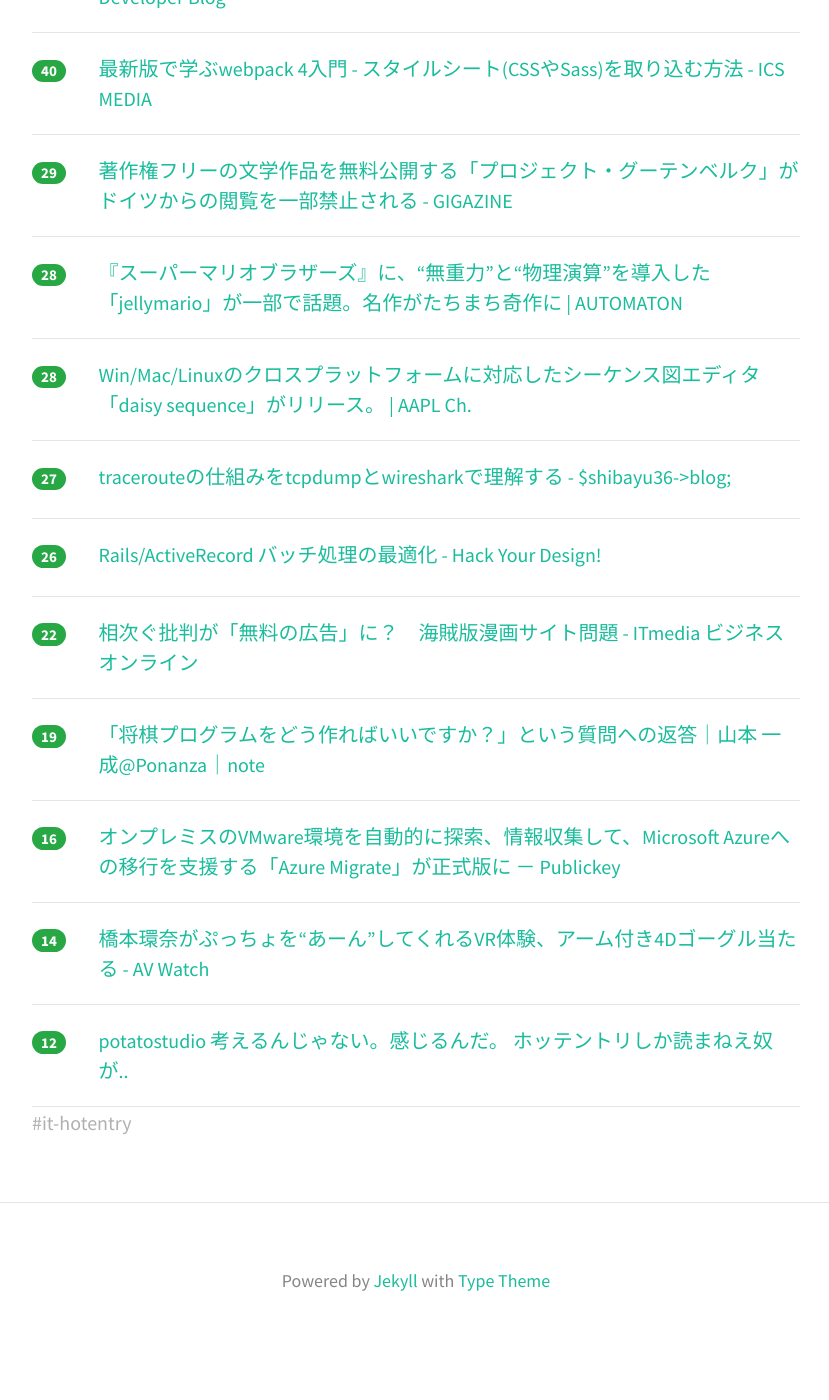
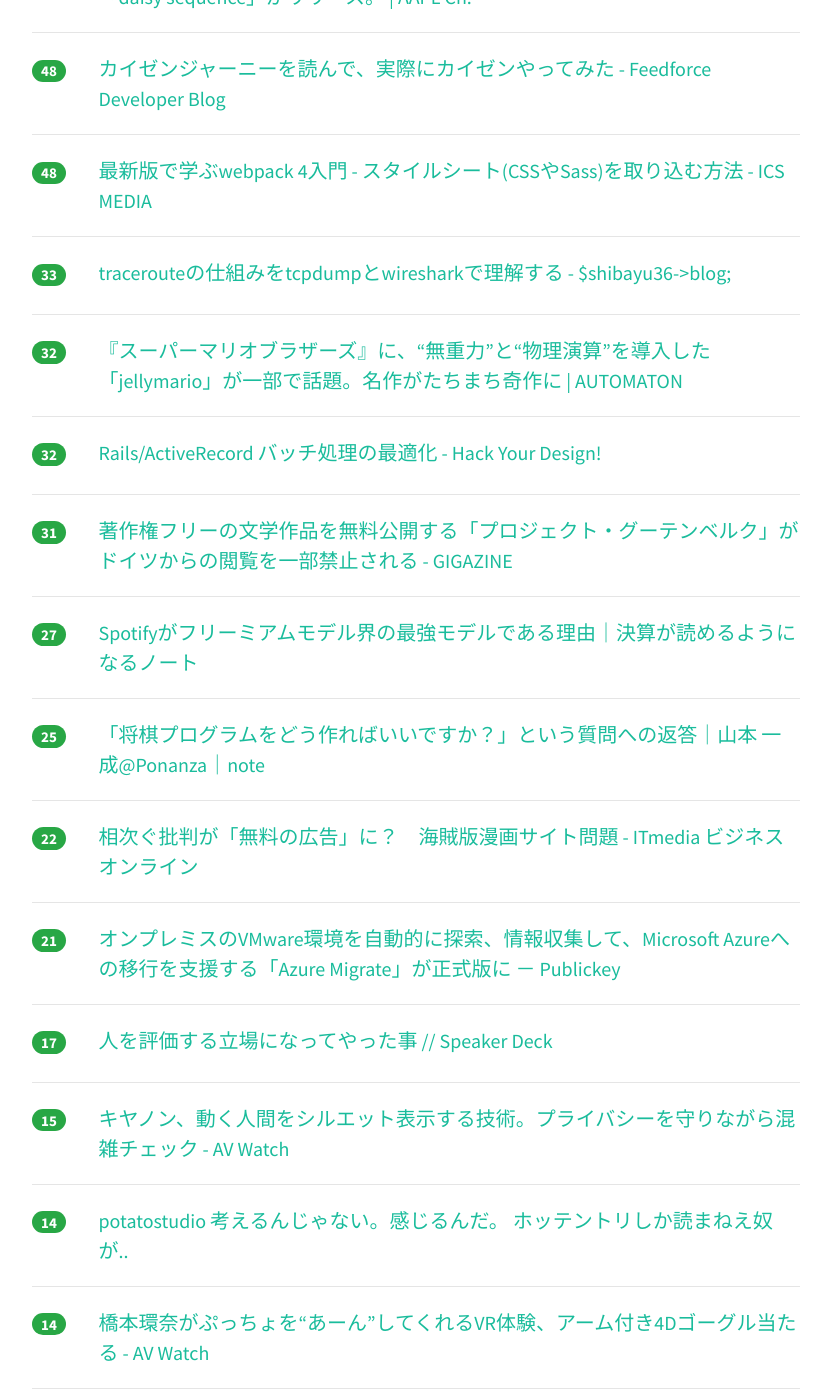
Before and after one commit to yatta47/hatena-matome-site, a Jekyll site: the page built from _posts/2018-03-06-hatena.md, in a window 1280 px wide and 1400 px high, scrolled down 700 px. Shown: the whole window, without its empty margins (224-1053 px from the left). Built offline with Jekyll 4.4.1, drawn with Linux system fonts in a browser that asks for light colours; nearby versions of some CDN libraries; before the commit the page ends 2058 px from its top, so only the background shows below that; some of the changed text lies outside the part shown.

Commit message:
Updated 2018-03-06

```diff
--- a/_posts/2018-03-06-hatena.md
+++ b/_posts/2018-03-06-hatena.md
@@ -1,59 +1,69 @@
 ---
 layout: post
 title:  "2018-03-06 はてぶIT"
-date:   2018-03-06 09:03:20
+date:   2018-03-06 10:03:10
 tags: [it-hotentry]
 ---
-15 件のデータあり
+21 件のデータあり
 
 <hr><div class="row">
-<div class="col-1"><span class="badge badge-pill badge-success h2">68</span></div>
+<div class="col-1"><span class="badge badge-pill badge-success h2">114</span></div>
 <div class="col-11"><a href='https://www.nikkei.com/article/DGXMZO27707600V00C18A3TI1000/' target='_blank'>ヤフー、技術者採用に初年度650万円提示　新卒も可　　：日本経済新聞</a></div>
 </div>
 <hr>
 <div class="row">
-<div class="col-1"><span class="badge badge-pill badge-success h2">67</span></div>
+<div class="col-1"><span class="badge badge-pill badge-success h2">85</span></div>
 <div class="col-11"><a href='http://www.okuni.me/entry/hatenablog-theme-onihitode' target='_blank'>【ついにきた…！】はてなブログ最新テーマ「ONIHITODE」がマジでおすすめ - オークニズム</a></div>
 </div>
 <hr>
 <div class="row">
-<div class="col-1"><span class="badge badge-pill badge-success h2">59</span></div>
+<div class="col-1"><span class="badge badge-pill badge-success h2">75</span></div>
 <div class="col-11"><a href='http://www.youtube.com/watch?v=8Q_9nS5hFmM' target='_blank'>「POP TEAM EPIC OP THEME」 [EPIC METAL COVER] (Little V)</a></div>
 </div>
 <hr>
 <div class="row">
-<div class="col-1"><span class="badge badge-pill badge-success h2">42</span></div>
+<div class="col-1"><span class="badge badge-pill badge-success h2">64</span></div>
+<div class="col-11"><a href='https://applech2.com/archives/20180305-daisy_sequence-sequence-diagram-editor.html' target='_blank'>Win/Mac/Linuxのクロスプラットフォームに対応したシーケンス図エディタ「daisy sequence」がリリース。 | AAPL Ch.</a></div>
+</div>
+<hr>
+<div class="row">
+<div class="col-1"><span class="badge badge-pill badge-success h2">48</span></div>
 <div class="col-11"><a href='http://developer.feedforce.jp/entry/2018/03/05/195913' target='_blank'>カイゼンジャーニーを読んで、実際にカイゼンやってみた - Feedforce Developer Blog</a></div>
 </div>
 <hr>
 <div class="row">
-<div class="col-1"><span class="badge badge-pill badge-success h2">40</span></div>
+<div class="col-1"><span class="badge badge-pill badge-success h2">48</span></div>
 <div class="col-11"><a href='https://ics.media/entry/17376' target='_blank'>最新版で学ぶwebpack 4入門 - スタイルシート(CSSやSass)を取り込む方法 - ICS MEDIA</a></div>
 </div>
 <hr>
 <div class="row">
-<div class="col-1"><span class="badge badge-pill badge-success h2">29</span></div>
+<div class="col-1"><span class="badge badge-pill badge-success h2">33</span></div>
+<div class="col-11"><a href='http://blog.shibayu36.org/entry/2018/03/05/193000' target='_blank'>tracerouteの仕組みをtcpdumpとwiresharkで理解する - $shibayu36->blog;</a></div>
+</div>
+<hr>
+<div class="row">
+<div class="col-1"><span class="badge badge-pill badge-success h2">32</span></div>
+<div class="col-11"><a href='http://jp.automaton.am/articles/newsjp/20180305-63965/' target='_blank'>『スーパーマリオブラザーズ』に、“無重力”と“物理演算”を導入した「jellymario」が一部で話題。名作がたちまち奇作に | AUTOMATON</a></div>
+</div>
+<hr>
+<div class="row">
+<div class="col-1"><span class="badge badge-pill badge-success h2">32</span></div>
+<div class="col-11"><a href='http://blog.toshimaru.net/rails-batch-optimization/' target='_blank'>Rails/ActiveRecord バッチ処理の最適化 - Hack Your Design!</a></div>
+</div>
+<hr>
+<div class="row">
+<div class="col-1"><span class="badge badge-pill badge-success h2">31</span></div>
 <div class="col-11"><a href='https://gigazine.net/news/20180305-project-gutenberg-access-ban-germany/' target='_blank'>著作権フリーの文学作品を無料公開する「プロジェクト・グーテンベルク」がドイツからの閲覧を一部禁止される - GIGAZINE</a></div>
 </div>
 <hr>
 <div class="row">
-<div class="col-1"><span class="badge badge-pill badge-success h2">28</span></div>
-<div class="col-11"><a href='http://jp.automaton.am/articles/newsjp/20180305-63965/' target='_blank'>『スーパーマリオブラザーズ』に、“無重力”と“物理演算”を導入した「jellymario」が一部で話題。名作がたちまち奇作に | AUTOMATON</a></div>
+<div class="col-1"><span class="badge badge-pill badge-success h2">27</span></div>
+<div class="col-11"><a href='https://irnote.com/n/na8b9dd20e449' target='_blank'>Spotifyがフリーミアムモデル界の最強モデルである理由｜決算が読めるようになるノート</a></div>
 </div>
 <hr>
 <div class="row">
-<div class="col-1"><span class="badge badge-pill badge-success h2">28</span></div>
-<div class="col-11"><a href='https://applech2.com/archives/20180305-daisy_sequence-sequence-diagram-editor.html' target='_blank'>Win/Mac/Linuxのクロスプラットフォームに対応したシーケンス図エディタ「daisy sequence」がリリース。 | AAPL Ch.</a></div>
-</div>
-<hr>
-<div class="row">
-<div class="col-1"><span class="badge badge-pill badge-success h2">27</span></div>
-<div class="col-11"><a href='http://blog.shibayu36.org/entry/2018/03/05/193000' target='_blank'>tracerouteの仕組みをtcpdumpとwiresharkで理解する - $shibayu36->blog;</a></div>
-</div>
-<hr>
-<div class="row">
-<div class="col-1"><span class="badge badge-pill badge-success h2">26</span></div>
-<div class="col-11"><a href='http://blog.toshimaru.net/rails-batch-optimization/' target='_blank'>Rails/ActiveRecord バッチ処理の最適化 - Hack Your Design!</a></div>
+<div class="col-1"><span class="badge badge-pill badge-success h2">25</span></div>
+<div class="col-11"><a href='https://note.mu/issei_y/n/ne0996b47a562' target='_blank'>「将棋プログラムをどう作ればいいですか？」という質問への返答｜山本 一成@Ponanza｜note</a></div>
 </div>
 <hr>
 <div class="row">
@@ -62,13 +72,23 @@ tags: [it-hotentry]
 </div>
 <hr>
 <div class="row">
-<div class="col-1"><span class="badge badge-pill badge-success h2">19</span></div>
-<div class="col-11"><a href='https://note.mu/issei_y/n/ne0996b47a562' target='_blank'>「将棋プログラムをどう作ればいいですか？」という質問への返答｜山本 一成@Ponanza｜note</a></div>
+<div class="col-1"><span class="badge badge-pill badge-success h2">21</span></div>
+<div class="col-11"><a href='http://www.publickey1.jp/blog/18/vmwaremicrosoft_azureazure_migrate.html' target='_blank'>オンプレミスのVMware環境を自動的に探索、情報収集して、Microsoft Azureへの移行を支援する「Azure Migrate」が正式版に － Publickey</a></div>
 </div>
 <hr>
 <div class="row">
-<div class="col-1"><span class="badge badge-pill badge-success h2">16</span></div>
-<div class="col-11"><a href='http://www.publickey1.jp/blog/18/vmwaremicrosoft_azureazure_migrate.html' target='_blank'>オンプレミスのVMware環境を自動的に探索、情報収集して、Microsoft Azureへの移行を支援する「Azure Migrate」が正式版に － Publickey</a></div>
+<div class="col-1"><span class="badge badge-pill badge-success h2">17</span></div>
+<div class="col-11"><a href='https://speakerdeck.com/1amageek/ren-woping-jia-suruli-chang-ninatuteyatutashi' target='_blank'>人を評価する立場になってやった事 // Speaker Deck</a></div>
+</div>
+<hr>
+<div class="row">
+<div class="col-1"><span class="badge badge-pill badge-success h2">15</span></div>
+<div class="col-11"><a href='https://av.watch.impress.co.jp/docs/news/1109748.html' target='_blank'>キヤノン、動く人間をシルエット表示する技術。プライバシーを守りながら混雑チェック - AV Watch</a></div>
+</div>
+<hr>
+<div class="row">
+<div class="col-1"><span class="badge badge-pill badge-success h2">14</span></div>
+<div class="col-11"><a href='https://anond.hatelabo.jp/20180305184908' target='_blank'>potatostudio 考えるんじゃない。感じるんだ。 ホッテントリしか読まねえ奴が..</a></div>
 </div>
 <hr>
 <div class="row">
@@ -77,7 +97,17 @@ tags: [it-hotentry]
 </div>
 <hr>
 <div class="row">
-<div class="col-1"><span class="badge badge-pill badge-success h2">12</span></div>
-<div class="col-11"><a href='https://anond.hatelabo.jp/20180305184908' target='_blank'>potatostudio 考えるんじゃない。感じるんだ。 ホッテントリしか読まねえ奴が..</a></div>
+<div class="col-1"><span class="badge badge-pill badge-success h2">13</span></div>
+<div class="col-11"><a href='http://muttan1203.hatenablog.com/entry/pixiv-SPRING-BOOT-CAMP-2018' target='_blank'>pixiv SPRING BOOT CAMP 2018 参加記 - 日々精進</a></div>
 </div>
 <hr>
+<div class="row">
+<div class="col-1"><span class="badge badge-pill badge-success h2">12</span></div>
+<div class="col-11"><a href='http://twitter.com/i/moments/970545941693345792' target='_blank'>韓国のイチゴ問題の複雑な構造</a></div>
+</div>
+<hr>
+<div class="row">
+<div class="col-1"><span class="badge badge-pill badge-success h2">9</span></div>
+<div class="col-11"><a href='http://twitter.com/donz80/status/970537496650985473' target='_blank'>doumaeさんのツイート: "パスワード定期変更を行うべきかどうかという話。せっかくなので表にした。雑なまとめにつき細かい表現は原典確認してください。(それぞれの文書の対象が違う点</a></div>
+</div>
+<hr>
```
